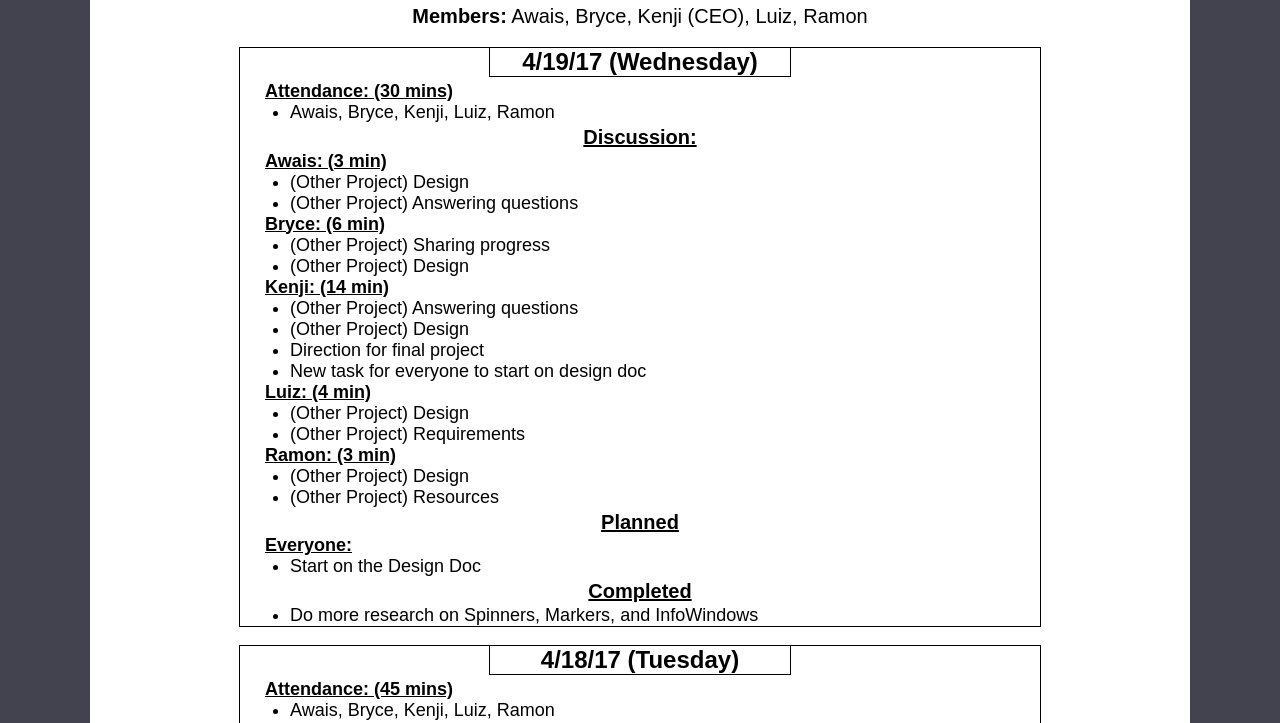
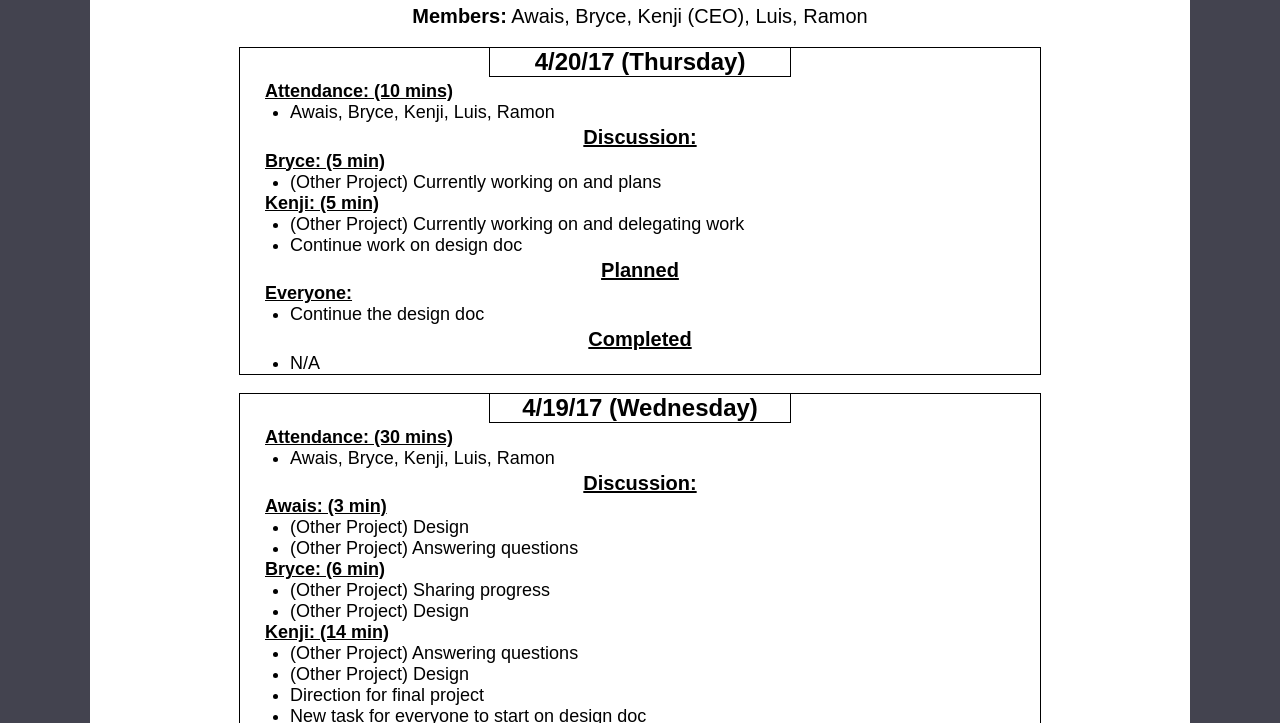
Before and after one commit to CS480-Bolide/CS-Bolide.github.io, a plain HTML site: page index.html in a window 1280 px wide. Shown: the part 457-1180 px from the top of the page. Drawn offline with nearby package versions, Linux system fonts and the light colour scheme; a script that the page names is missing.

Commit message:
new day and fixed luiz to luis

```diff
--- a/index.html
+++ b/index.html
@@ -17,9 +17,36 @@
 
         <div>
             <h1 class="name">CS480-Bolide</h1>
-            <p class="members"><b>Members:</b> Awais, Bryce, Kenji (CEO), Luiz, Ramon</p>
+            <p class="members"><b>Members:</b> Awais, Bryce, Kenji (CEO), Luis, Ramon</p>
         </div><!-- Team Name -->
 
+
+        <div><!-- Copy Paste this for entries -->
+            <div class="logEntry">
+                <h2 class="logDate">4/20/17 (Thursday)</h2>
+                <ul class="logText">
+                    <li class="person">Attendance: (10 mins)</li>
+                    <li>Awais, Bryce, Kenji, Luis, Ramon</li>
+                </ul>
+                <h2 class="logTitle">Discussion:</h2>
+                <ul class="logText">
+                    <li class="person">Bryce: (5 min)</li>
+                    <li>(Other Project) Currently working on and plans</li>
+                    <li class="person">Kenji: (5 min)</li>
+                    <li>(Other Project) Currently working on and delegating work</li>
+                    <li>Continue work on design doc</li>
+                </ul>
+                <h2 class="logTitle">Planned</h2>
+                <ul class="logText">
+                    <li class="person">Everyone: </li>
+                    <li>Continue the design doc</li>
+                </ul>
+                <h2 class="logTitle">Completed</h2>
+                <ul class="logText">
+                    <li>N/A</li>
+                </ul>
+            </div>
+        </div><!-- End of log entry -->
 
 
         <div><!-- Copy Paste this for entries -->
@@ -27,7 +54,7 @@
                 <h2 class="logDate">4/19/17 (Wednesday)</h2>
                 <ul class="logText">
                     <li class="person">Attendance: (30 mins)</li>
-                    <li>Awais, Bryce, Kenji, Luiz, Ramon</li>
+                    <li>Awais, Bryce, Kenji, Luis, Ramon</li>
                 </ul>
                 <h2 class="logTitle">Discussion:</h2>
                 <ul class="logText">
@@ -42,7 +69,7 @@
                     <li>(Other Project) Design</li>
                     <li>Direction for final project</li>
                     <li>New task for everyone to start on design doc</li>
-                    <li class="person">Luiz: (4 min)</li>
+                    <li class="person">Luis: (4 min)</li>
                     <li>(Other Project) Design</li>
                     <li>(Other Project) Requirements</li>
                     <li class="person">Ramon: (3 min)</li>
@@ -52,7 +79,7 @@
                 <h2 class="logTitle">Planned</h2>
                 <ul class="logText">
                     <li class="person">Everyone: </li>
-                    <li>Start on the Design Doc</li>
+                    <li>Start on the design doc</li>
                 </ul>
                 <h2 class="logTitle">Completed</h2>
                 <ul class="logText">
@@ -66,7 +93,7 @@
                 <h2 class="logDate">4/18/17 (Tuesday)</h2>
                 <ul class="logText">
                     <li class="person">Attendance: (45 mins)</li>
-                    <li>Awais, Bryce, Kenji, Luiz, Ramon</li>
+                    <li>Awais, Bryce, Kenji, Luis, Ramon</li>
                 </ul>
                 <h2 class="logTitle">Discussion:</h2>
                 <ul class="logText">
@@ -78,7 +105,7 @@
                     <li>Set up design document</li>
                     <li>View region locking</li>
                     <li>New task for everyone to study Spinners, Markers, and InfoWindows</li>
-                    <li class="person">Luiz: (2 min)</li>
+                    <li class="person">Luis: (2 min)</li>
                     <li>(Other Project) Inquiries about how we should format the board and pieces</li>
                     <li class="person">Ramon: (15 min)</li>
                     <li>(Other Project) Inquiries about specifics in the objects </li>
@@ -104,7 +131,7 @@
                 <h2 class="logDate">4/17/17 (Monday)</h2>
                 <ul class="logText">
                     <li class="person">Attendance: (35 mins)</li>
-                    <li>Awais, Kenji, Luiz, Ramon</li>
+                    <li>Awais, Kenji, Luis, Ramon</li>
                 </ul>
                 <h2 class="logTitle">Discussion:</h2>
                 <ul class="logText">
@@ -116,7 +143,7 @@
                     <li>Checking everyone's progress</li>
                     <li>Potential highlighted buildings (strech goal)</li>
                     <li>New task for everyone to collect useful information from the documentation</li>
-                    <li class="person">Luiz: (5 min)</li>
+                    <li class="person">Luis: (5 min)</li>
                     <li>Using proximities like circle around user location to prompt local locations</li>
                     <li class="person">Ramon: (5 min)</li>
                     <li>Fixed the debugging mode in android studio crashing</li>
@@ -139,7 +166,7 @@
                 <h2 class="logDate">4/14/17 (Friday)</h2>
                 <ul class="logText">
                     <li class="person">Attendance: (15 mins)</li>
-                    <li>Awais, Bryce, Kenji, Luiz, Ramon</li>
+                    <li>Awais, Bryce, Kenji, Luis, Ramon</li>
                 </ul>
                 <h2 class="logTitle">Planned</h2>
                 <ul class="logText">
@@ -159,7 +186,7 @@
                 <h2 class="logDate">4/13/17 (Thursday)</h2>
                 <ul class="logText">
                     <li class="person">Attendance: (20 mins)</li>
-                    <li>Awais, Bryce, Kenji, Luiz, Ramon</li>
+                    <li>Awais, Bryce, Kenji, Luis, Ramon</li>
                 </ul>
                 <h2 class="logTitle">Planned</h2>
                 <ul class="logText">
@@ -179,7 +206,7 @@
                 <h2 class="logDate">4/12/17 (Wednesday)</h2>
                 <ul class="logText">
                     <li class="person">Attendance: (20 mins)</li>
-                    <li>Awais, Bryce, Kenji, Luiz, Ramon</li>
+                    <li>Awais, Bryce, Kenji, Luis, Ramon</li>
                 </ul>
                 <h2 class="logTitle">Planned</h2>
                 <ul class="logText">
```
